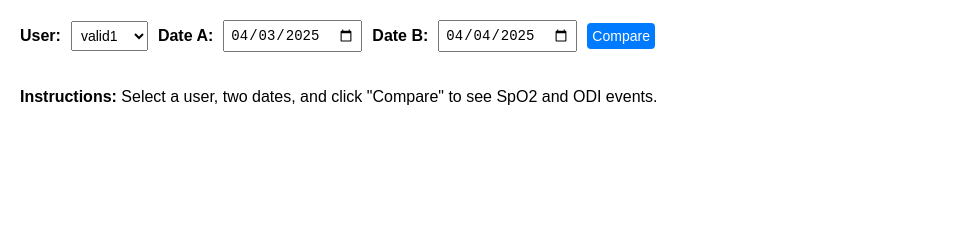
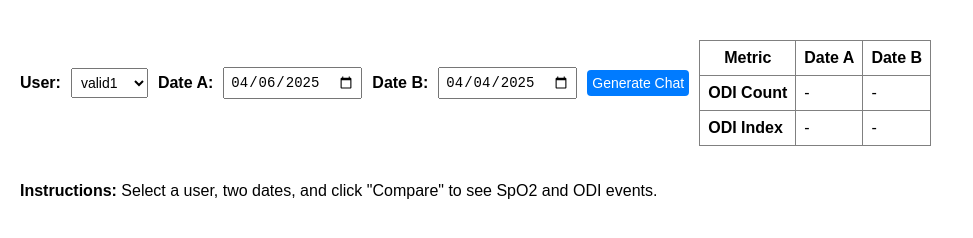
Before and after one commit to johprosomnus/odi_chart, a website: page index.html in a window 1280 px wide. Shown: the whole page, without its empty margins (0-973 px from the left). Drawn offline with nearby package versions, Linux system fonts and the light colour scheme.

Commit message:
feat: add metrics table for Data A and Data B

```diff
--- a/index.html
+++ b/index.html
@@ -100,7 +100,32 @@
         <label for="dateB">Date B:</label>
         <input type="date" id="dateB" />
 
-        <button id="compareBtn">Compare</button>
+        <button id="compareBtn">Generate Chat</button>
+
+        <div id="odiInfoContainer" style="margin-top: 20px;">
+          <table id="odiInfoTable" border="1" cellpadding="8" style="border-collapse: collapse; width: auto;">
+            <thead>
+              <tr>
+                <th>Metric</th>
+                <th>Date A</th>
+                <th>Date B</th>
+              </tr>
+            </thead>
+            <tbody>
+              <tr>
+                <td><b>ODI Count</b></td>
+                <td id="odiCountA">-</td>
+                <td id="odiCountB">-</td>
+              </tr>
+              <tr>
+                <td><b>ODI Index</b></td>
+                <td id="odiIndexA">-</td>
+                <td id="odiIndexB">-</td>
+              </tr>
+            </tbody>
+          </table>
+        </div>
+
       </div>
 
       <div class="instructions">
@@ -112,7 +137,7 @@
 
     <script src="main.js"></script>
     <script>
-      document.getElementById("dateA").value = "2025-04-03";
+      document.getElementById("dateA").value = "2025-04-06";
       document.getElementById("dateB").value = "2025-04-04";
 
       document.getElementById("compareBtn").addEventListener("click", function () {
@@ -126,8 +151,6 @@
         }
       });
 
-      // Initial chart on page load
-      compareSingleUser(document.getElementById("userSelect").value, yesterday, today);
     </script>
   </body>
 </html>
--- a/main.js
+++ b/main.js
@@ -101,6 +101,10 @@ function extractOdiMarkArea(userData, color) {
   ]);
 }
 
+function extractOdiValues(userData) {
+
+}
+
 async function compareSingleUser(username, dateA, dateB) {
   const patientId = users[username];
   if (!patientId) {
@@ -115,6 +119,15 @@ async function compareSingleUser(username, dateA, dateB) {
 
     const spo2A = extractSpO2Data(dataA);
     const spo2B = extractSpO2Data(dataB);
+    const odiInfoA = {
+      count: dataA?.odi_count ?? 'N/A',
+      index: dataA?.odi_index ?? 'N/A'
+    };
+
+    const odiInfoB = {
+      count: dataB?.odi_count ?? 'N/A',
+      index: dataB?.odi_index ?? 'N/A'
+    };
     const timeArr = dataA ? extractTimeData(dataA) : [];
 
     // Use blue for Date A, gray for Date B
@@ -195,6 +208,12 @@ async function compareSingleUser(username, dateA, dateB) {
         },
       },
     });
+    // Set table values
+    document.getElementById("odiCountA").textContent = odiInfoA.count;
+    document.getElementById("odiCountB").textContent = odiInfoB.count;
+    document.getElementById("odiIndexA").textContent = odiInfoA.index;
+    document.getElementById("odiIndexB").textContent = odiInfoB.index;
+
   } catch (error) {
     alert("Failed to load or render chart data.");
     console.error("Error comparing user:", error);
```
